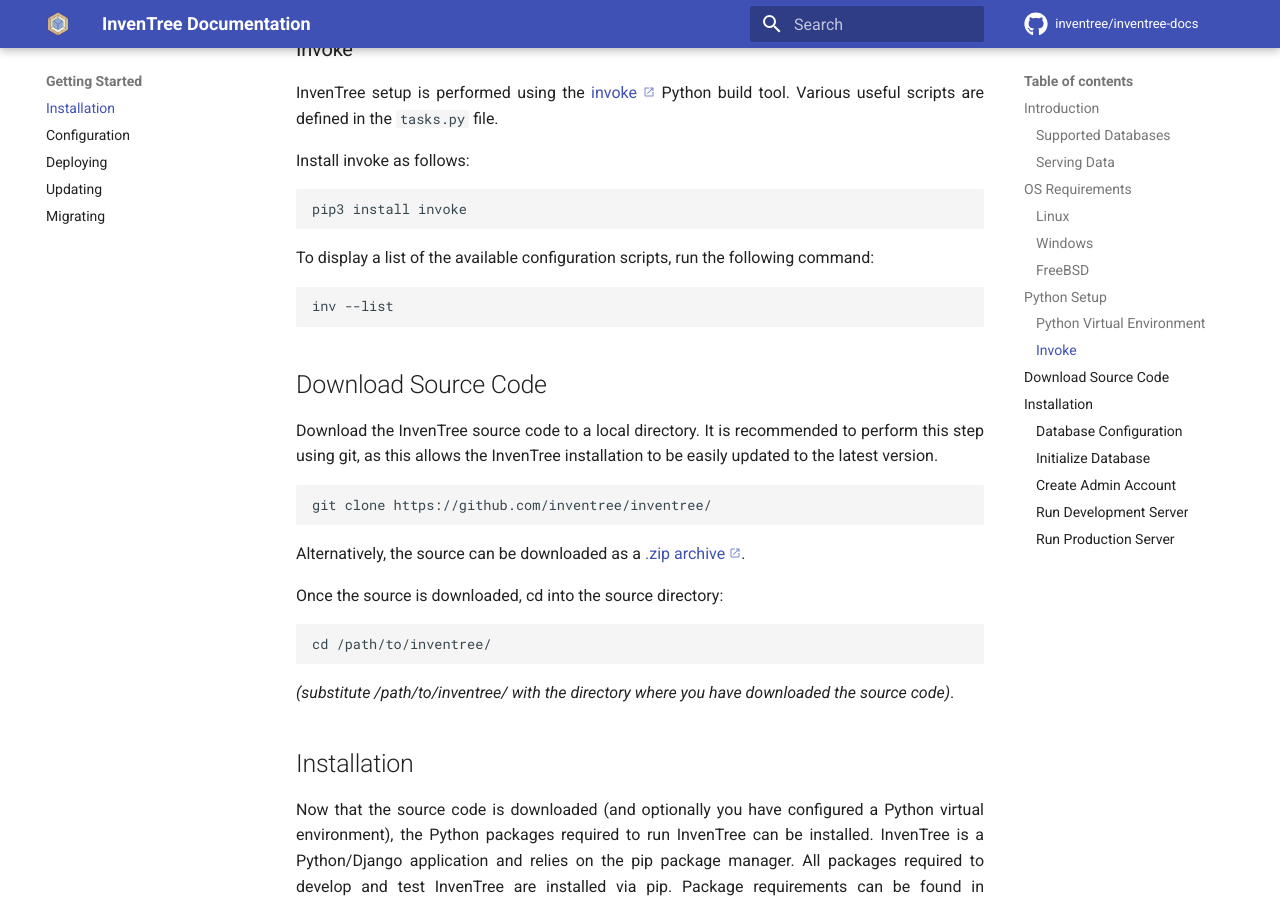
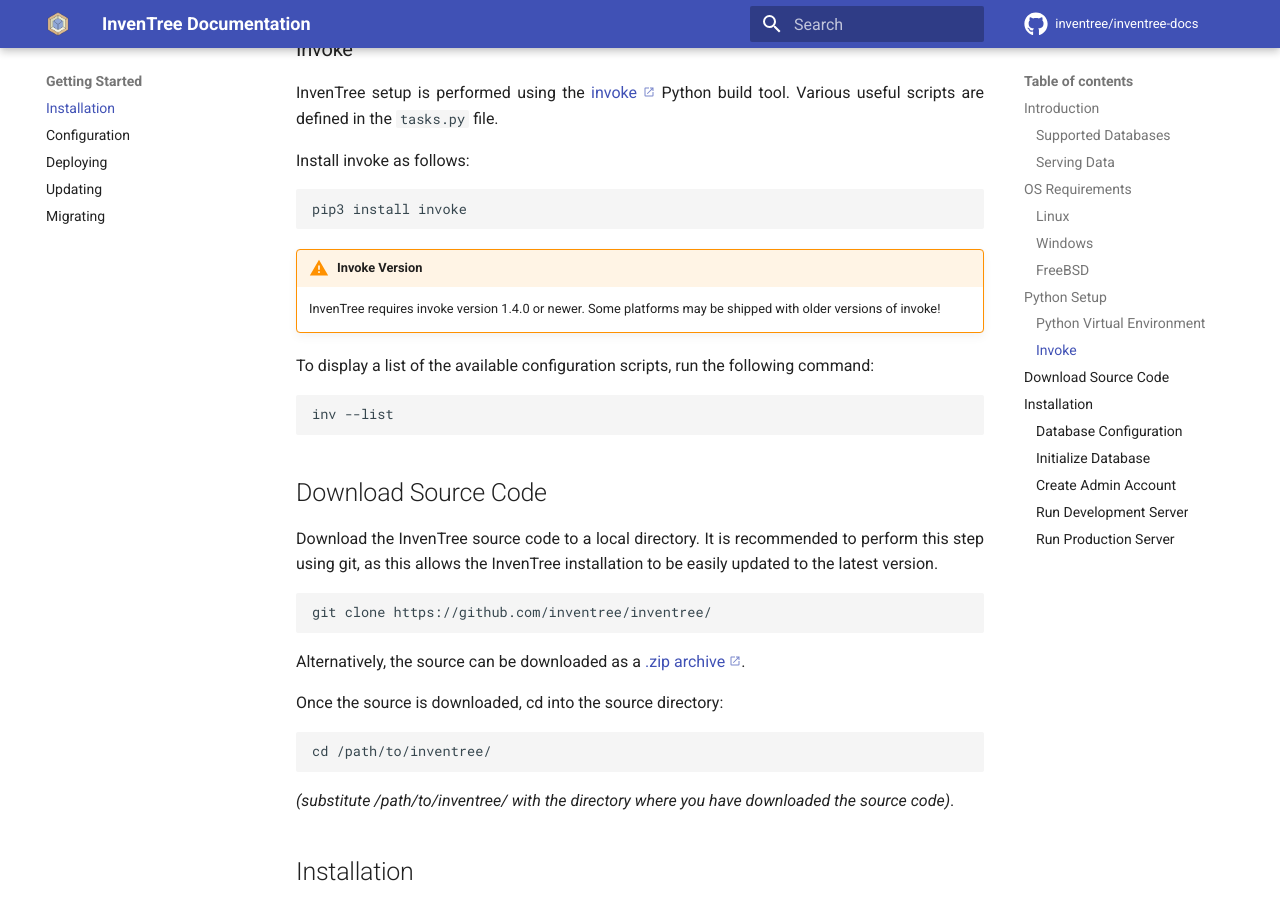
Before and after one commit to inventree/inventree-docs, an MkDocs documentation site: the page built from docs/start/install.md, in a window 1280 px wide and 900 px high, scrolled down 2878 px. Built offline with MkDocs 1.6.1 and Material for MkDocs 9.7.7, drawn with Linux system fonts in a browser that asks for light colours; a script that is not in the unit is left out; comment, search, counter and statistics services are not loaded.

Commit message:
Update install.md
Add note about invoke version

````diff
--- a/docs/start/install.md
+++ b/docs/start/install.md
@@ -108,6 +108,9 @@
 pip3 install invoke
 ```
 
+!!! warning "Invoke Version"
+	InvenTree requires invoke version 1.4.0 or newer. Some platforms may be shipped with older versions of invoke!
+
 To display a list of the available configuration scripts, run the following command:
 
 ```
````
